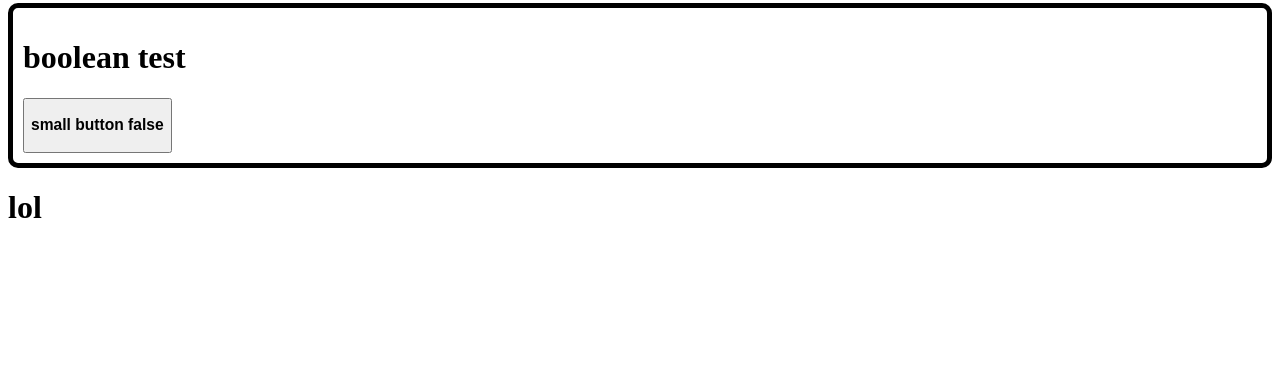
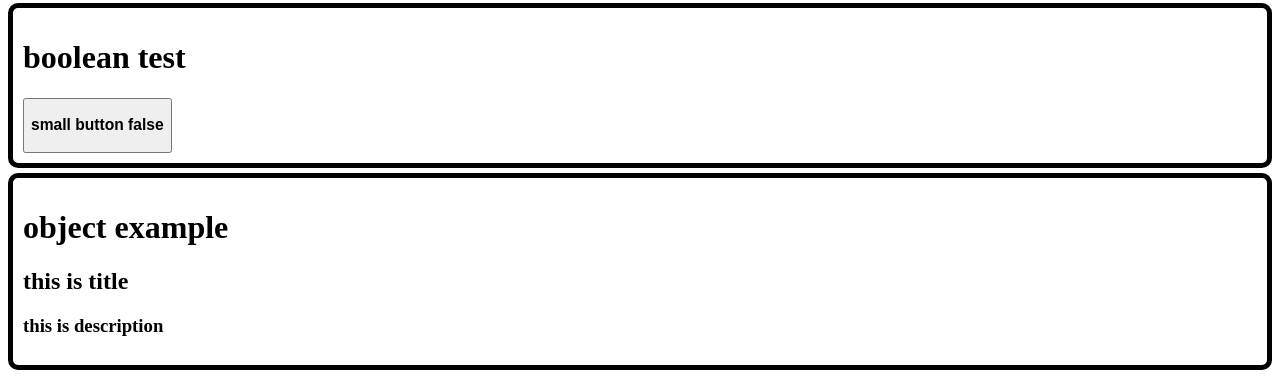
Before and after one commit to tanay-pingalkar/replace.js, a website built with webpack: page example/index.html in a window 1280 px wide. Shown: the part 724-1102 px from the top of the page. Before the commit the page ends 972 px from the top, so only its background shows below. Built offline with Linux system fonts and the light colour scheme; no server answers.

Commit message:
object support and better array support

```diff
--- a/example/index.html
+++ b/example/index.html
@@ -56,7 +56,11 @@
         {{ (bool)=> (bool===true) ? '<h1>big button true</h1>' : '<h3>small button false</h3>' }}
       </button>
     </div>
-    <h1>lol</h1>
+    <div>
+      <h1>object example</h1>
+      <h2>{{ obj.title }}</h2>
+      <h3>{{ obj.description }}</h3>
+    </div>
     <script src="../dist/bundle.min.js" type="text/javascript"></script>
     <script src="main.js" type="text/javascript"></script>
   </body>
--- a/example/main.js
+++ b/example/main.js
@@ -2,14 +2,14 @@ const user_name = new Str("user_name", "user_name");
 const profile_photo  = new Str("profile_photo");
 const bool = new Bool("bool");
 const varia = new Str("var", "good");
-const arr=new Arr("arr");
+const arr=new Arr("arr",[]);
 const counter=new  Num("counter",0);
 const pp=new Str("pp","kfjerjj");
-
-function lolol(){
-  pp.set("lol")
-}
-
+const lol=new Arr("lol",[1])
+const obj=new Obj("obj",{
+  title:"this is title",
+  description:"this is description"
+})
 async function main() {
   profile_photo.set("loading");
   let data = await fetch("https://randomuser.me/api/?results=1");
--- a/package.json
+++ b/package.json
@@ -9,8 +9,8 @@
     "format": "npx prettier --write . && npx prettier --check .",
     "test": "npx jest",
     "test:pro": "npx jest --watch --coverage",
-    "serve": "npx live-server --open=/example/index.html --watch=./",
-    "serve:coverage": "npx live-server --open=/coverage/lcov-report/index.html --watch=./",
+    "serve": "npx live-server --open=/example/index.html ",
+    "serve:coverage": "npx live-server --open=/coverage/lcov-report/index.html ",
     "preinstall": "npm i -g live-server"
   },
   "devDependencies": {
--- a/src/datatypes/array.ts
+++ b/src/datatypes/array.ts
@@ -3,7 +3,7 @@ import { replace } from "../utils/replace";
 export class Arr {
   name: string;
   content: Array<any>;
-  constructor(name: string, content: Array<any> = []) {
+  constructor(name: string, content: Array<any>) {
     if (typeof content != "object") {
       throw new Error(`array is expected found ${typeof content}`);
     }
--- /dev/null
+++ b/src/datatypes/object.ts
@@ -0,0 +1,24 @@
+import { replace } from "../utils/replace";
+
+export class Obj {
+  name: string;
+  content: Object;
+  constructor(name: string, content: Object = {}) {
+    if (typeof content != "object") {
+      throw new Error(`object is expected found ${typeof content}`);
+    }
+    window.variables.push({
+      name: name,
+      content: content,
+      resolved: [],
+    });
+    this.name = name;
+    this.content = content;
+    replace(this.name, this.content);
+  }
+
+  set(content: Object) {
+    this.content = content;
+    replace(this.name, this.content);
+  }
+}
--- a/src/index.ts
+++ b/src/index.ts
@@ -5,6 +5,7 @@ import { Str } from "./datatypes/string";
 import { init } from "./utils/init";
 import { multiReplace } from "./utils/multiReplace";
 import { replace } from "./utils/replace";
+import { Obj } from "./datatypes/object";
 
 /*
 all function that are meant to be available globally and to the user
@@ -18,3 +19,4 @@ window.Bool = Bool;
 window.Arr = Arr;
 window.multiReplace = multiReplace;
 window.Num = Num;
+window.Obj = Obj;
--- a/src/types/global.d.ts
+++ b/src/types/global.d.ts
@@ -1,6 +1,7 @@
 import { Arr } from "../datatypes/array";
 import { Bool } from "../datatypes/boolean";
 import { Num } from "../datatypes/number";
+import { Obj } from "../datatypes/object";
 import { Str } from "../datatypes/string";
 import { multiReplace } from "../utils/multiReplace";
 
@@ -14,6 +15,7 @@ declare global {
     multiReplace: typeof multiReplace;
     Arr: typeof Arr;
     Num: typeof Num;
+    Obj: typeof Obj;
   }
 }
 
@@ -23,6 +25,6 @@ declare interface element {
   resolved: Array<string>;
 }
 
-declare interface multiReplace< {
+declare interface multiReplace {
   [keys: string]: string | boolean | Array<any> | number;
 }
--- a/src/utils/multiReplace.ts
+++ b/src/utils/multiReplace.ts
@@ -1,5 +1,5 @@
 import { multiReplace as multireplaceType } from "../types/global";
-import { arrayRegex, functionRegex, keyWordRegex } from "./regex";
+import { arrAndObjRegex, functionRegex, keyWordRegex } from "./regex";
 
 /*
 this is utility is same as replace function, source code is
@@ -35,12 +35,14 @@ export const multiReplace = (data: multireplaceType): void => {
       });
     }
 
-    // array resolver
-    const matched_arr = window.initialHTML.match(arrayRegex(element.name));
+    // array and object resolver
+    const matched_arr = window.initialHTML.match(arrAndObjRegex(element.name));
     if (matched_arr != null) {
       matched_arr.forEach((one) => {
         const onlyArr = one.slice(2, one.length - 2);
-        let res = eval(`const func=(arr)=>${onlyArr};func(newContent)`);
+        let res = eval(
+          `const func=(this_is_reserved_keyword)=>{let ${element.name}=this_is_reserved_keyword;return ${onlyArr}};func(newContent)`
+        );
         if (!res) {
           console.warn(`${onlyArr} is ${res}`);
           res = " ";
@@ -49,5 +51,6 @@ export const multiReplace = (data: multireplaceType): void => {
       });
     }
   });
+
   document.body.innerHTML = html;
 };
--- a/src/utils/regex.ts
+++ b/src/utils/regex.ts
@@ -16,9 +16,9 @@ export const functionRegex = (name: string): RegExp => {
   );
 };
 
-export const arrayRegex = (name: string): RegExp => {
+export const arrAndObjRegex = (name: string): RegExp => {
   return new RegExp(
-    `\\{\\{[\\s\\n]*?\\${name}(\\[\\d\\]).*[\\s\\n]*?\\}\\}`,
+    `\\{\\{[\\s\\n]*?\\${name}((\\[\\d\\]).*|\\.([\\.]?[\\w\\W]).*)[\\s\\n]*?\\}\\}`,
     "g"
   );
 };
--- a/src/utils/replace.ts
+++ b/src/utils/replace.ts
@@ -1,4 +1,4 @@
-import { arrayRegex, functionRegex, keyWordRegex } from "./regex";
+import { arrAndObjRegex, functionRegex, keyWordRegex } from "./regex";
 
 /*
 the main utility of replace.js, this replaces {{ name }} to the given
@@ -36,11 +36,13 @@ export const replace = (name: string, content: any): void => {
     }
 
     // array resolver
-    const matched_arr = window.initialHTML.match(arrayRegex(element.name));
+    const matched_arr = window.initialHTML.match(arrAndObjRegex(element.name));
     if (matched_arr != null) {
       matched_arr.forEach((one) => {
         const onlyArr = one.slice(2, one.length - 2);
-        let res = eval(`const func=(arr)=>${onlyArr};func(content)`);
+        let res = eval(
+          `const func=(this_is_reserved_keyword)=>{let ${element.name}=this_is_reserved_keyword;return ${onlyArr}};func(newContent)`
+        );
         if (!res) {
           console.warn(`${onlyArr} is ${res}`);
           res = " ";
--- a/tests/regex.test.ts
+++ b/tests/regex.test.ts
@@ -1,8 +1,12 @@
-import { functionRegex, keyWordRegex, arrayRegex } from "../src/utils/regex";
+import {
+  functionRegex,
+  keyWordRegex,
+  arrAndObjRegex,
+} from "../src/utils/regex";
 
 describe("gonna check if regex works fine", () => {
   const str =
-    "<h1>{{ var }}</h1><h1>{{ (bool)=>bool? 'hello' : 'bye' }}</h1><h1>{{ arr[0] }}</h1>";
+    "<h1>{{ var }}</h1><h1>{{ (bool)=>bool? 'hello' : 'bye' }}</h1><h1>{{ arr[0] }}</h1>\n<h4>{{ obj.lol[0].lol }}</h4>";
   it("should match functions", () => {
     expect(str.match(functionRegex("bool"))).toEqual([
       "{{ (bool)=>bool? 'hello' : 'bye' }}",
@@ -12,6 +16,9 @@ describe("gonna check if regex works fine", () => {
     expect(str.match(keyWordRegex("var"))).toEqual(["{{ var }}"]);
   });
   it("should match array", () => {
-    expect(str.match(arrayRegex("arr"))).toEqual(["{{ arr[0] }}"]);
+    expect(str.match(arrAndObjRegex("arr"))).toEqual(["{{ arr[0] }}"]);
+  });
+  it("should match object", () => {
+    expect(str.match(arrAndObjRegex("obj"))).toEqual(["{{ obj.lol[0].lol }}"]);
   });
 });
```
Also changed, not shown: dist/bundle.min.js.
